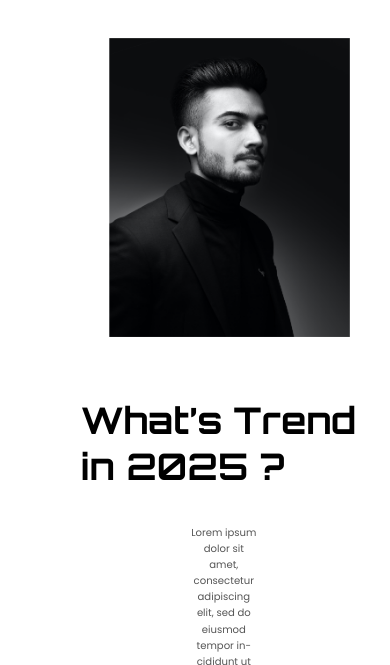
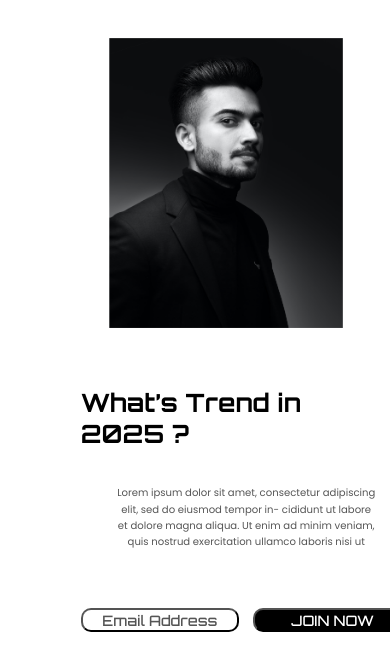
Before and after one commit to niranjanrai/Street-Style-Landing-Page, a plain HTML site: page index.html in a window 390 px wide. Shown: the part 68-733 px from the top of the page. Drawn offline with Linux system fonts and the light colour scheme.

Commit message:
first commit

```diff
--- a/style.css
+++ b/style.css
@@ -381,18 +381,19 @@ body {
     grid-template-columns: 1fr;
   }
   .hero-image {
-    width: 70%;
+    width: 60%;
     margin-left: 12rem;
   }
   .right-side {
     margin-left: 8rem;
   }
   .hero-heading {
-    margin: 0 auto;
+    margin-right: 5rem;
+    font-size: 3.5rem;
   }
   .hero-description {
     margin: 0 auto;
-    padding: 0rem 15rem;
+    padding: 0rem 5rem;
   }
   .square-one {
     display: none;
@@ -407,4 +408,10 @@ body {
   .globe-one {
     display: none;
   }
+  .button-email {
+    width: 22rem;
+  }
+  .button-join {
+    width: 22rem;
+  }
 }
```
